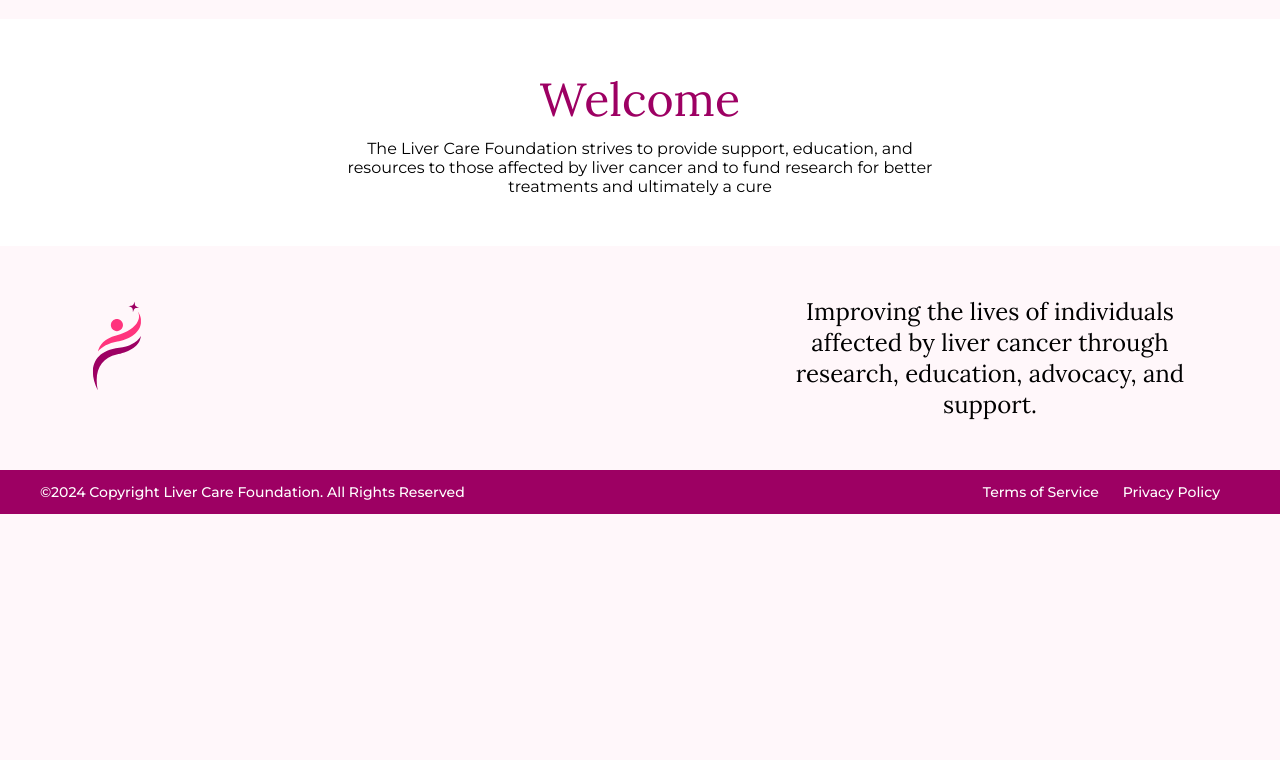
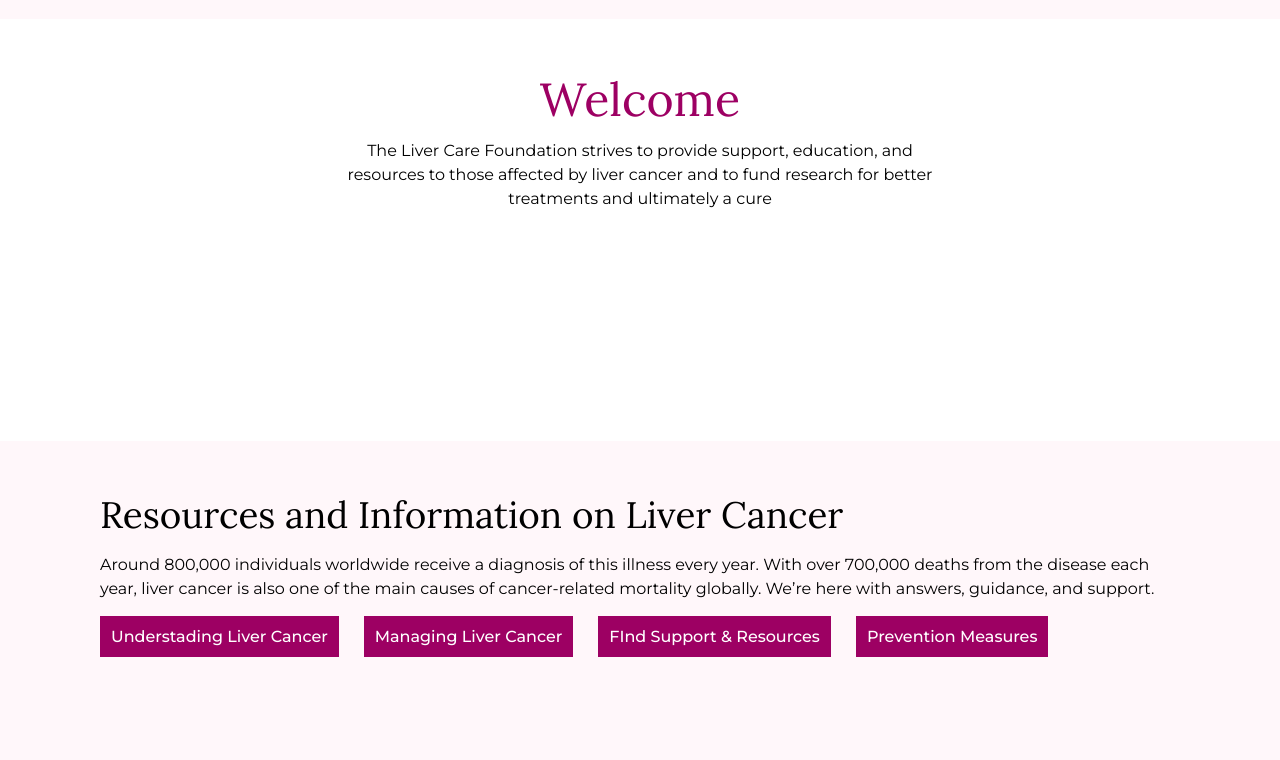
Before and after one commit to PGOpenda/foundation, a SvelteKit app: page / in a window 1280 px wide. Shown: the part 440-1200 px from the top of the page. Before the commit the page ends 954 px from the top, so only its background shows below. Built offline with nearby package versions, Linux system fonts and the light colour scheme.

Commit message:
Addition: Nearing completion of home page design

```diff
--- a/src/app.html
+++ b/src/app.html
@@ -9,6 +9,9 @@
 		<link rel="preconnect" href="https://fonts.gstatic.com" crossorigin>
 		<!-- Montserrat & Lora -->
 		<link href="https://fonts.googleapis.com/css2?family=Lora:ital,wght@0,400..700;1,400..700&family=Montserrat:ital,wght@0,100..900;1,100..900&display=swap" rel="stylesheet">
+		<!-- Google Icons -->
+		<link rel="stylesheet" href="https://fonts.googleapis.com/css2?family=Material+Symbols+Outlined:opsz,wght,FILL,GRAD@24,400,0,0" />
+		<title>Liver Cancer Foundation</title>
 		%sveltekit.head%
 	</head>
 	<body data-sveltekit-preload-data="hover">
--- a/src/routes/+layout.svelte
+++ b/src/routes/+layout.svelte
@@ -15,7 +15,6 @@
             <li><a href="/news"> News & Updates</a></li>
             <li><a href="/contact" class="contact-btn"> Contact Us</a></li>
         </ul>
-
     </nav>
 </header>
 
--- a/src/routes/+page.svelte
+++ b/src/routes/+page.svelte
@@ -4,8 +4,7 @@
         <h1>
             Fighting Liver Cancer Together: Hope, Research, Support
         </h1>
-
-        <a href="/"> Learn About Liver Cancer</a>
+        <a href="/liver-cancer"> Learn About Liver Cancer</a>
     </div>
 
     <h2> An image is placed here!!</h2>
@@ -25,7 +24,30 @@
 </div>
 
 <div class="imgs">
+    <!-- <img src="" alt="image 1">
+    <img src="" alt="image 2">
+    <img src="" alt="image 4"> -->
+</div>
 
+<div class="info">
+    <h1>
+        Resources and Information on Liver Cancer
+    </h1>
+
+    <p>
+        Around 800,000 individuals worldwide receive a diagnosis of this illness every year.
+        With over 700,000 deaths from the disease each year, liver cancer is also one of the
+        main causes of cancer-related mortality globally. We’re here with answers, guidance, and support.
+    </p>
+
+    <div class="info-cards">
+        <ul>
+            <li><a href="/">Understading Liver Cancer </a></li>
+            <li><a href="/">Managing Liver Cancer</a></li>
+            <li><a href="/">FInd Support & Resources</a></li>
+            <li><a href="/">Prevention Measures</a></li>
+        </ul>
+    </div>
 </div>
 
 
@@ -81,4 +103,48 @@
     .hero-2 span{
         color:#9d0063;
     }
+
+    .imgs{
+        display: flex;
+        justify-content: center;
+        padding: 90px 100px;
+        background-color: #fff;
+        /* background: url(/background.svg); */
+        background-size: cover;
+    }
+
+    .info{
+        padding: 50px 100px;
+        /* text-align: center; */
+        /* align-items: end; */
+    }
+
+    .info h1{
+        margin-bottom: 15px;
+        font-weight: 400;
+        font-size: 2.3em;
+    }
+
+    .info p{
+        margin-bottom: 15px;
+    }
+
+    .info-cards ul {
+        display: flex;
+        width: 100%;
+        list-style: none;
+    }
+
+    .info-cards li {
+        margin-right: 25px;
+        border: 1px solid #9d0063;
+        padding: 10px;
+        background-color: #9d0063;
+    }
+
+    .info-cards li a{
+        font-weight: 500;
+        color: #fff;
+    }
+
 </style>
--- a/src/styles/global.css
+++ b/src/styles/global.css
@@ -16,3 +16,7 @@ h1, h2, h3, h4, h5, h6{
 a{
     text-decoration: none;
 }
+
+p{
+    line-height: 1.5em;
+}
```
Also changed, not shown: static/background.svg (added).
